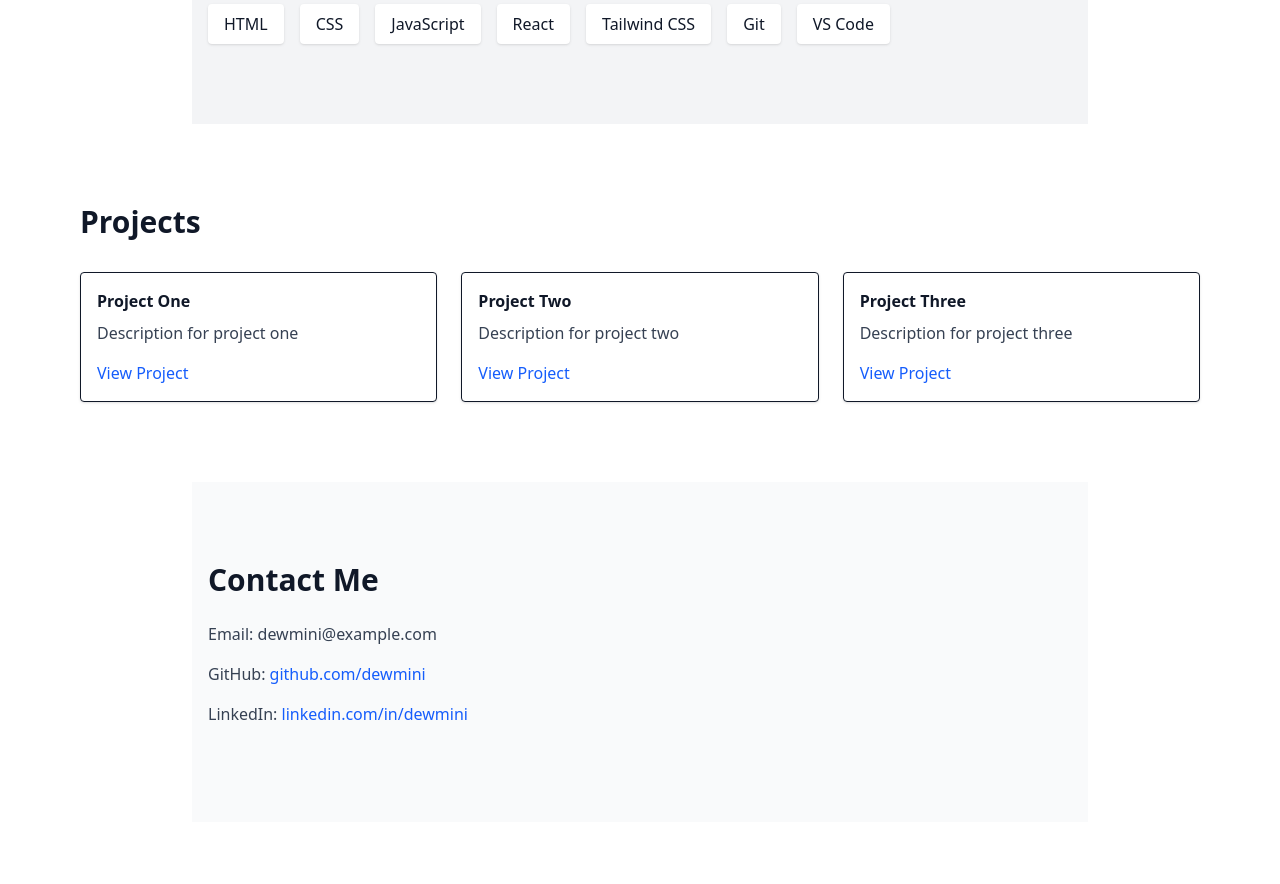
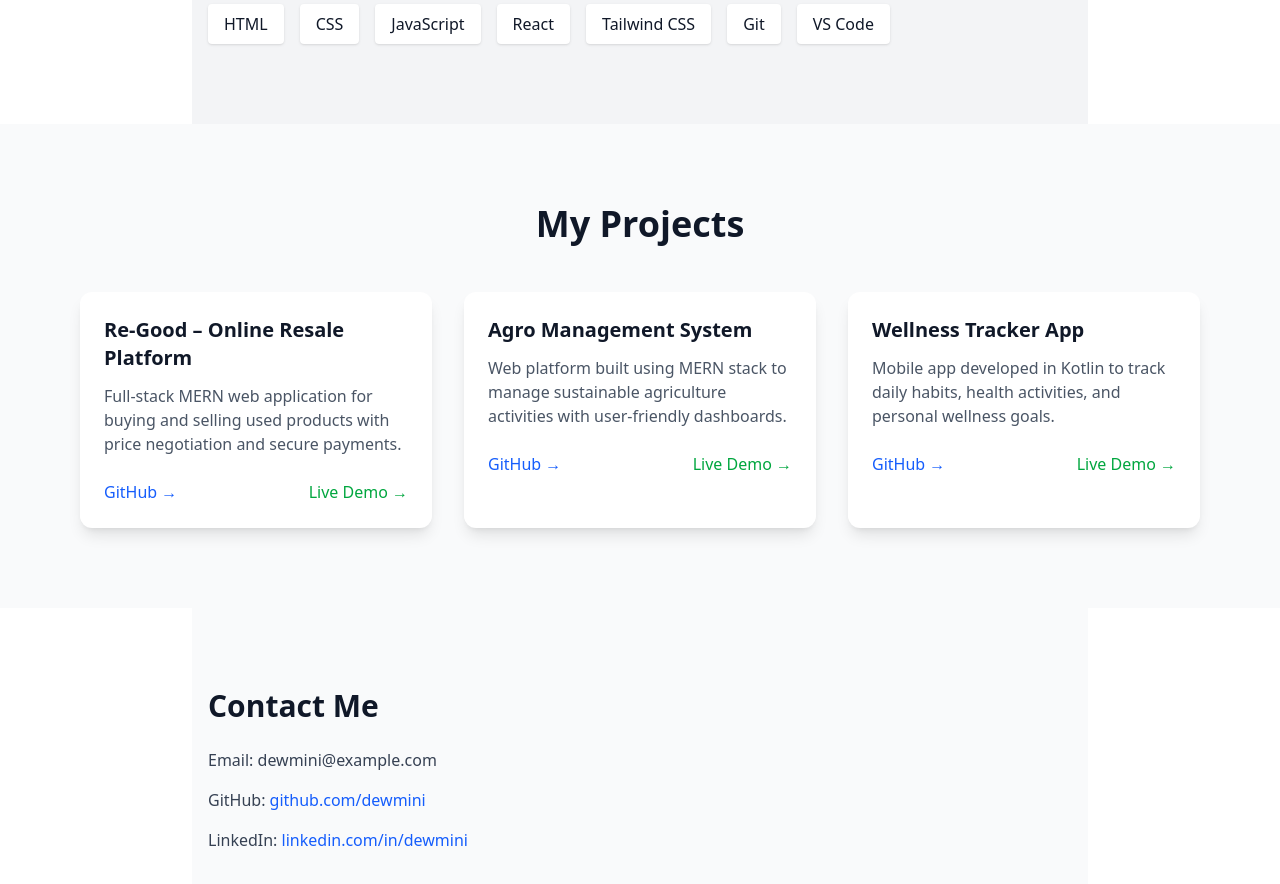
Before and after one commit to dew-02/dewmini_portfolio_web, a React (Vite) app: page / in a window 1280 px wide. Shown: the part 1260-2144 px from the top of the page. Before the commit the page ends 2082 px from the top, so only its background shows below. Built offline with nearby package versions, Linux system fonts and the light colour scheme.

Commit message:
Added projects section

```diff
--- a/src/components/Projects.jsx
+++ b/src/components/Projects.jsx
@@ -2,22 +2,70 @@ import React from "react";
 
 export default function Projects() {
   const projects = [
-    { title: "Project One", description: "Description for project one", link: "#" },
-    { title: "Project Two", description: "Description for project two", link: "#" },
-    { title: "Project Three", description: "Description for project three", link: "#" },
+    {
+      title: "Re-Good – Online Resale Platform",
+      description:
+        "Full-stack MERN web application for buying and selling used products with price negotiation and secure payments.",
+      github: "https://github.com/dew-02/Suhuru-Waga-System.git",
+      live: "#",
+    },
+    {
+      title: "Agro Management System",
+      description:
+        "Web platform built using MERN stack to manage sustainable agriculture activities with user-friendly dashboards.",
+      github: "https://github.com/dew-02/online-medical-portal.git",
+      live: "#",
+    },
+    {
+      title: "Wellness Tracker App",
+      description:
+        "Mobile app developed in Kotlin to track daily habits, health activities, and personal wellness goals.",
+      github: "https://github.com/dew-02/wellness-tracker-app.git",
+      live: "#",
+    },
   ];
 
   return (
-    <section id="projects" className="max-w-6xl mx-auto px-4 py-20">
-      <h2 className="text-3xl font-bold mb-8">Projects</h2>
-      <div className="grid md:grid-cols-3 gap-6">
-        {projects.map((project, index) => (
-          <div key={index} className="p-4 border rounded shadow hover:shadow-lg transition">
-            <h3 className="font-bold mb-2">{project.title}</h3>
-            <p className="text-gray-700 mb-4">{project.description}</p>
-            <a href={project.link} className="text-blue-600 hover:underline">View Project</a>
-          </div>
-        ))}
+    <section id="projects" className="bg-gray-50 py-20">
+      <div className="max-w-6xl mx-auto px-4">
+        <h2 className="text-4xl font-bold text-center mb-12">
+          My Projects
+        </h2>
+
+        <div className="grid md:grid-cols-3 gap-8">
+          {projects.map((project, index) => (
+            <div
+              key={index}
+              className="bg-white rounded-xl shadow-lg p-6 hover:shadow-2xl transition duration-300"
+            >
+              <h3 className="text-xl font-semibold mb-3">
+                {project.title}
+              </h3>
+
+              <p className="text-gray-600 mb-6">
+                {project.description}
+              </p>
+
+              <div className="flex justify-between">
+                <a
+                  href={project.github}
+                  className="text-blue-600 font-medium hover:underline"
+                  target="_blank"
+                >
+                  GitHub →
+                </a>
+
+                <a
+                  href={project.live}
+                  className="text-green-600 font-medium hover:underline"
+                  target="_blank"
+                >
+                  Live Demo →
+                </a>
+              </div>
+            </div>
+          ))}
+        </div>
       </div>
     </section>
   );
```
